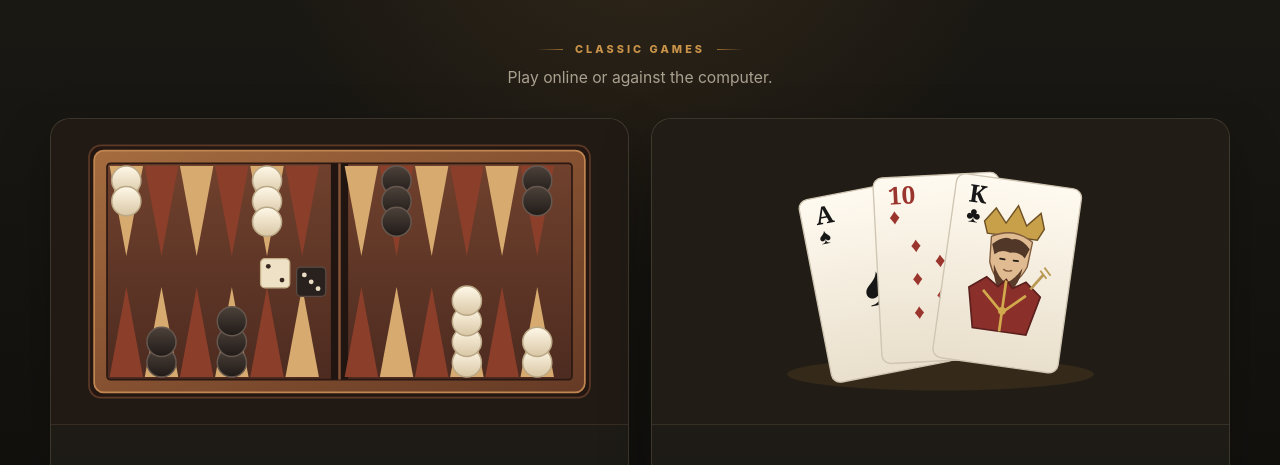
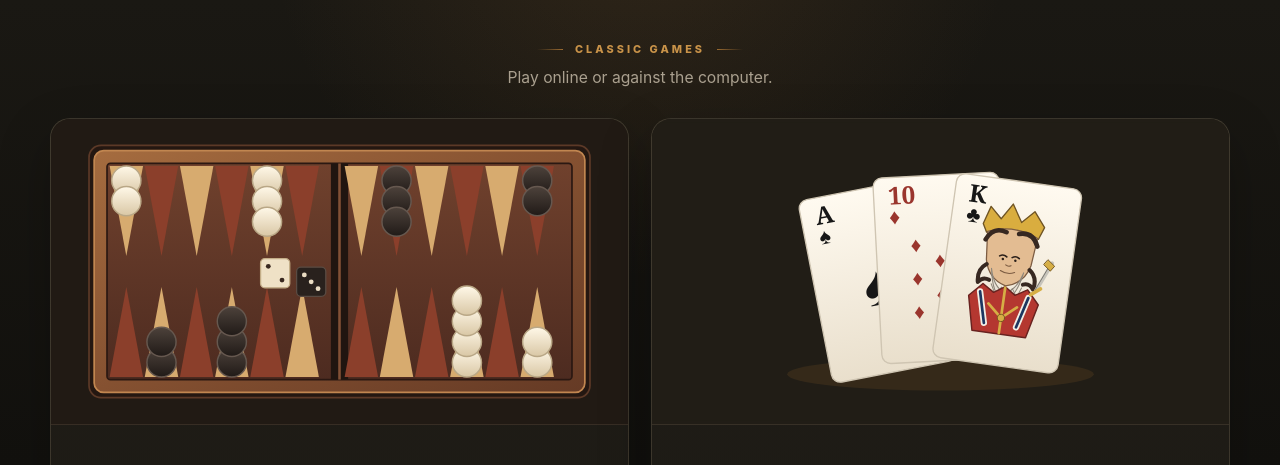
Before and after one commit to gh50/games-portal, a plain HTML site: page vm/public/index.html in a window 1280 px wide. Shown: the top 465 px of the page. Drawn offline with Linux system fonts and the light colour scheme.

Commit message:
Redraw Preferans king in traditional card style

```diff
--- a/vm/public/index.html
+++ b/vm/public/index.html
@@ -51,17 +51,26 @@
             <g transform="translate(250 58) rotate(-3 70 103)"><rect width="140" height="206" rx="10" fill="url(#paper)" stroke="#cfc5b2" stroke-width="1.5"/><text x="16" y="30" class="card-rank red">10</text><text x="16" y="52" class="card-suit red">♦</text><g class="pip red" text-anchor="middle"><text x="44" y="84">♦</text><text x="96" y="84">♦</text><text x="44" y="121">♦</text><text x="96" y="121">♦</text><text x="44" y="158">♦</text><text x="96" y="158">♦</text><text x="70" y="102">♦</text><text x="70" y="140">♦</text></g></g>
             <g transform="translate(324 64) rotate(8 70 103)">
               <rect width="140" height="206" rx="10" fill="url(#paper)" stroke="#cfc5b2" stroke-width="1.5"/><text x="16" y="30" class="card-rank">K</text><text x="16" y="52" class="card-suit black">♣</text>
-              <g transform="translate(70 109)">
-                <path d="M-33-60L-22-76L-9-61L2-82L14-61L28-77L34-60L28-47H-28Z" fill="#c8a04a" stroke="#6e5124" stroke-width="1.6"/>
-                <path d="M-23-44Q0-58 23-44L21-16Q14 3 0 8Q-14 3-21-16Z" fill="#e0bb91" stroke="#7f5b3d" stroke-width="1.5"/>
-                <path d="M-21-36Q-9-48 0-44Q9-48 21-36L17-25Q10-32 0-29Q-10-32-17-25Z" fill="#503728"/>
-                <path d="M-16-14Q-8 2 0 4Q8 2 16-14Q14 11 0 18Q-14 11-16-14Z" fill="#5b3b2a"/>
-                <path d="M-10-21h5M5-21h5" stroke="#221a15" stroke-width="2" stroke-linecap="round"/>
-                <path d="M-5-10Q0-7 5-10" fill="none" stroke="#7f5b3d" stroke-width="1.5"/>
-                <path d="M-40 15L-22 1L-8 10L0 1L8 10L22 1L40 15L30 59H-30Z" fill="#8b2f2a" stroke="#5a1f1d" stroke-width="1.8"/>
-                <path d="M-24 16L0 38L24 16M0 2V59" fill="none" stroke="#d0aa4c" stroke-width="3"/>
-                <path d="M28 8L40-10" stroke="#b99854" stroke-width="3"/><path d="M36-14L44-6M40-18L48-10" stroke="#b99854" stroke-width="2"/>
-                <circle cx="0" cy="36" r="4.3" fill="#d0aa4c"/>
+              <g transform="translate(70 108)" stroke-linejoin="round" stroke-linecap="round">
+                <!-- compact traditional face-card king: crown, curled hair, ruff, robe, sword -->
+                <path d="M-34-56L-28-76L-15-64L-4-82L8-63L21-77L34-61L29-47L-29-47Z" fill="#d9ad3f" stroke="#6f5424" stroke-width="1.5"/>
+                <path d="M-28-48Q0-60 28-48L25-17Q20 4 0 9Q-20 4-25-17Z" fill="#e3bc92" stroke="#7c5c42" stroke-width="1.4"/>
+                <path d="M-29-39Q-22-55-7-50M29-39Q22-55 7-50" fill="none" stroke="#372821" stroke-width="5"/>
+                <path d="M-24-12Q-34-5-31 9Q-26 2-19 5M24-12Q34-5 31 9Q26 2 19 5" fill="none" stroke="#372821" stroke-width="4.5"/>
+                <path d="M-11-23Q-7-26-3-23M3-23Q7-26 11-23" fill="none" stroke="#2b201a" stroke-width="1.8"/>
+                <circle cx="-7" cy="-20" r="1.4" fill="#2b201a"/><circle cx="7" cy="-20" r="1.4" fill="#2b201a"/>
+                <path d="M-3-14Q0-12 3-14M-8-7Q0-3 8-7" fill="none" stroke="#7c5c42" stroke-width="1.2"/>
+                <path d="M-18-8Q-13 12 0 17Q13 12 18-8Q13 22 0 25Q-13 22-18-8Z" fill="#e9e2d6" stroke="#8d867a" stroke-width="1.2"/>
+                <path d="M-16 9L-10 20L-4 11L2 22L8 11L14 20L18 9" fill="none" stroke="#8d867a" stroke-width="1.1"/>
+                <path d="M-39 25L-25 10L-12 18L0 10L12 18L25 10L39 25L30 63H-30Z" fill="#b43730" stroke="#68221f" stroke-width="1.6"/>
+                <path d="M-27 19L-18 53M27 19L18 53" stroke="#f2eee5" stroke-width="7"/>
+                <path d="M-27 19L-18 53M27 19L18 53" stroke="#1d3660" stroke-width="3"/>
+                <path d="M0 11V62M-16 31L0 45L16 31" fill="none" stroke="#d6ae45" stroke-width="3"/>
+                <circle cx="0" cy="45" r="4" fill="#d6ae45" stroke="#74551f" stroke-width="1"/>
+                <path d="M34 10L48-23" stroke="#c7c4bb" stroke-width="4"/>
+                <path d="M32 12L45-19" stroke="#78756f" stroke-width="1"/>
+                <path d="M43-26L51-20L47-14L39-20Z" fill="#d6ae45" stroke="#74551f" stroke-width="1"/>
+                <path d="M29 15L39 7" stroke="#d6ae45" stroke-width="4"/>
               </g>
             </g>
           </svg>
```
